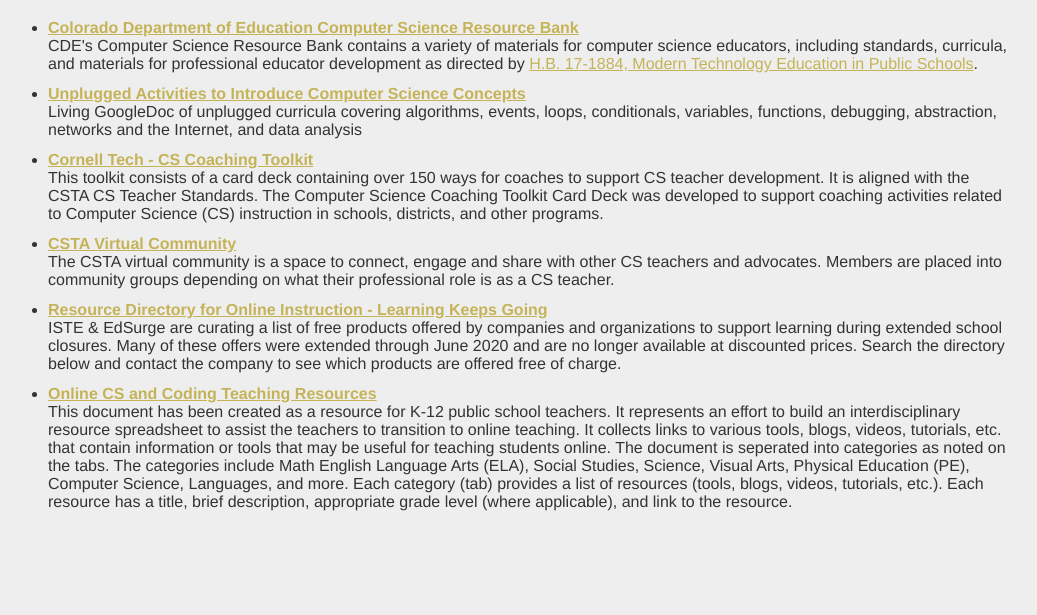
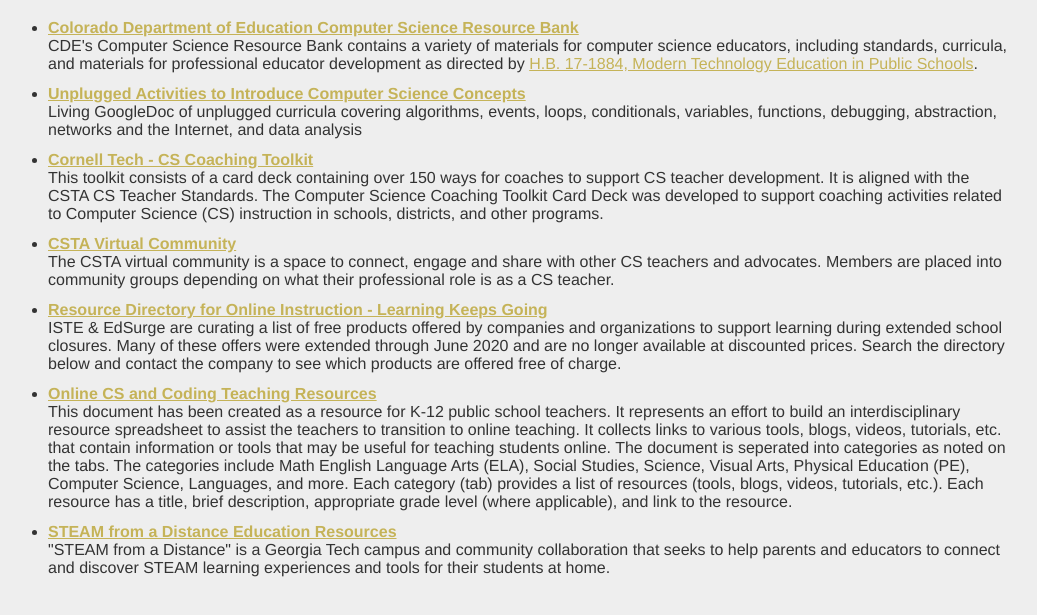
Before and after one commit to rowschool/resources, a Gatsby site: page / in a window 1280 px wide. Shown: the part 203-818 px from the top of the page, without its empty margins (112-1149 px from the left). Built offline with nearby package versions, Linux system fonts and the light colour scheme; Gatsby itself is replaced by a stand-in of ours.

Commit message:
Add CEISMC resource

```diff
--- a/src/pages/index.js
+++ b/src/pages/index.js
@@ -68,6 +68,16 @@ const IndexPage = () => (
                 <br />
                 This document has been created as a resource for K-12 public school teachers. It represents an effort to build an interdisciplinary resource spreadsheet to assist the teachers to transition to online teaching. It collects links to various tools, blogs, videos, tutorials, etc. that contain information or tools that may be useful for teaching students online. The document is seperated into categories as noted on the tabs. The categories include Math English Language Arts (ELA), Social Studies, Science, Visual Arts, Physical Education (PE), Computer Science, Languages, and more. Each category (tab) provides a list of resources (tools, blogs, videos, tutorials, etc.). Each resource has a title, brief description, appropriate grade level (where applicable), and link to the resource.
             </li>
+            <li>
+                <strong>
+                    <a rel="noopener noreferrer" target="_blank" href="https://ceismc.gatech.edu/STEAMfromADistance">
+                        STEAM from a Distance Education Resources
+                    </a>
+                </strong>
+                <br />
+                &quot;STEAM from a Distance&quot; is a Georgia Tech campus and community collaboration that seeks to help parents and educators to connect and discover STEAM learning experiences and tools for their students at home.
+            </li>
+
         </ul>
     </div>
 );
```
Also changed, not shown: 1 other file.
